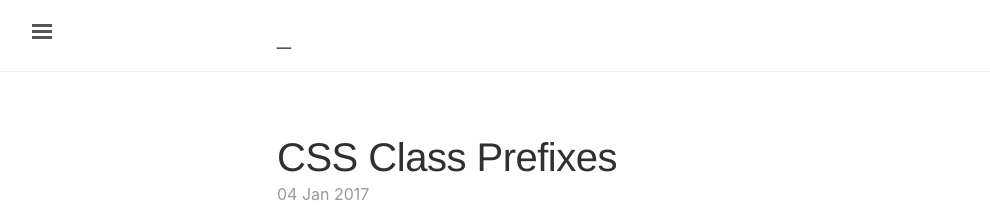
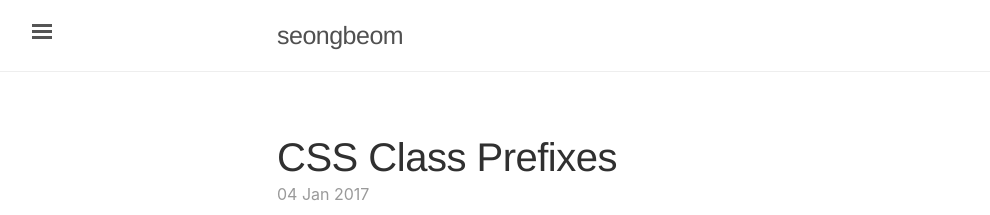
Before and after one commit to seongbeom/seongbeom.github.io, a Jekyll site: the page built from _posts/2017-01-04-css-prefixes.md, in a window 1280 px wide. Shown: the top 215 px of the page, without its empty margins (3-993 px from the left). Built offline with Jekyll 4.4.1, drawn with Linux system fonts in a browser that asks for light colours; comment, search, counter and statistics services are not loaded.

Commit message:
change title

```diff
--- a/_config.yml
+++ b/_config.yml
@@ -13,7 +13,7 @@
 # you will see them accessed via {{ site.title }}, {{ site.email }}, and so on.
 # You can create any custom variable you would like, and they will be accessible
 # in the templates via {{ site.myvariable }}.
-title: _
+title: seongbeom
 email: bugfree72@gmail.com
 description: > # this means to ignore newlines until "baseurl:"
 baseurl: "" # the subpath of your site, e.g. /blog
--- a/_includes/head.html
+++ b/_includes/head.html
@@ -8,9 +8,9 @@
 
   <title>
     {% if page.title == "Home" %}
-      {{ site.title }} &middot; {{ site.tagline }}
+      {{ site.title }}
     {% else %}
-      {{ page.title }} &middot; {{ site.title }}
+      {{ page.title }}
     {% endif %}
   </title>
 
--- a/_includes/sidebar.html
+++ b/_includes/sidebar.html
@@ -28,8 +28,5 @@
   </nav>
 
   <div class="sidebar-item">
-    <p>
-      &copy; {{ site.time | date: '%Y' }}. All rights reserved.
-    </p>
   </div>
 </div>
```
